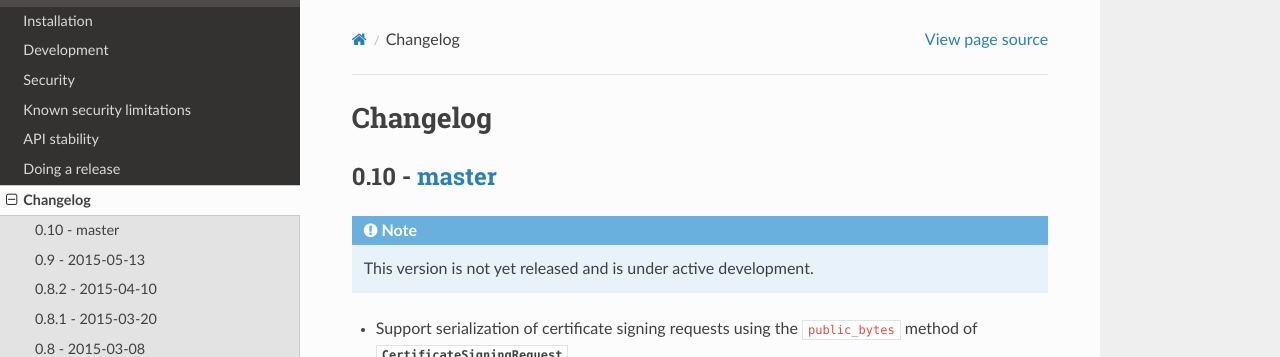
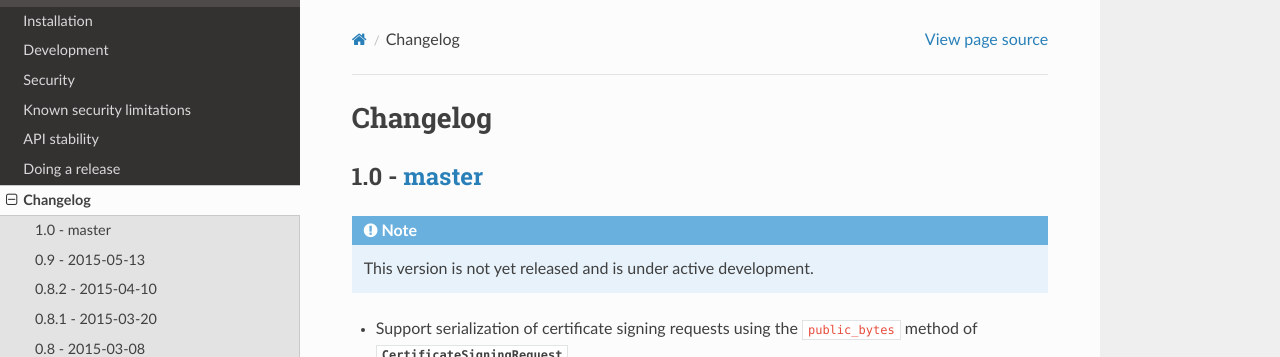
Before and after one commit to WebKing0121/cryptography, a Sphinx documentation site: the page built from docs/changelog.rst, in a window 1280 px wide and 900 px high. Shown: the top 357 px of the window. Built offline with Sphinx 7.4.7 and the Read the Docs theme 2.0.0, drawn with Linux system fonts in a browser that asks for light colours; pages that are not in the unit, such as notebooks, are missing from menus.

Commit message:
update all 0.10 to 1.0

```diff
--- a/CHANGELOG.rst
+++ b/CHANGELOG.rst
@@ -1,7 +1,7 @@
 Changelog
 =========
 
-0.10 - `master`_
+1.0 - `master`_
 ~~~~~~~~~~~~~~~~
 
 .. note:: This version is not yet released and is under active development.
--- a/docs/x509.rst
+++ b/docs/x509.rst
@@ -724,7 +724,7 @@ X.509 Extensions
 
 .. class:: OCSPNoCheck
 
-    .. versionadded:: 0.10
+    .. versionadded:: 1.0
 
     This presence of this extension indicates that an OCSP client can trust a
     responder for the lifetime of the responder's certificate. CAs issuing
--- a/src/cryptography/__about__.py
+++ b/src/cryptography/__about__.py
@@ -14,7 +14,7 @@ __summary__ = ("cryptography is a package which provides cryptographic recipes"
                " and primitives to Python developers.")
 __uri__ = "https://github.com/pyca/cryptography"
 
-__version__ = "0.10.dev1"
+__version__ = "1.0.dev1"
 
 __author__ = "The cryptography developers"
 __email__ = "cryptography-dev@python.org"
--- a/vectors/cryptography_vectors/__about__.py
+++ b/vectors/cryptography_vectors/__about__.py
@@ -14,7 +14,7 @@ __summary__ = "Test vectors for the cryptography package."
 
 __uri__ = "https://github.com/pyca/cryptography"
 
-__version__ = "0.10.dev1"
+__version__ = "1.0.dev1"
 
 __author__ = "The cryptography developers"
 __email__ = "cryptography-dev@python.org"
```
